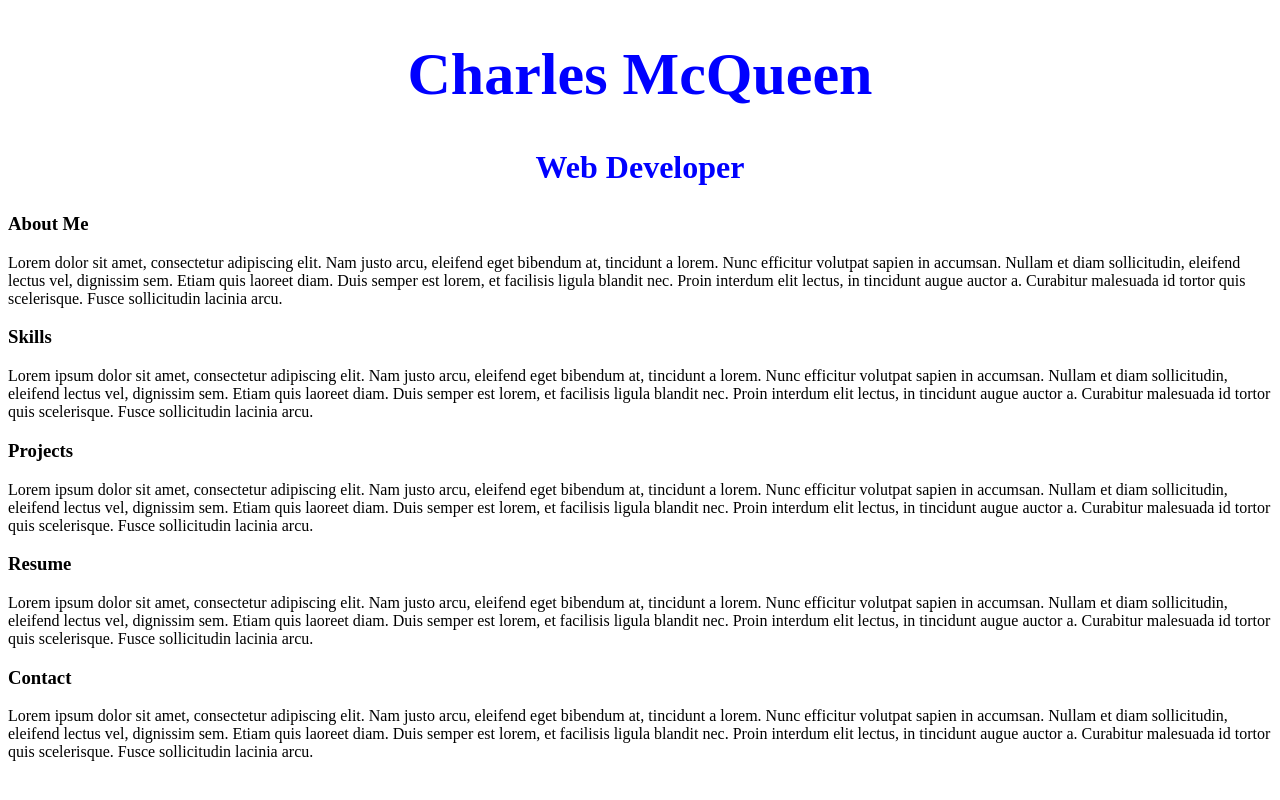
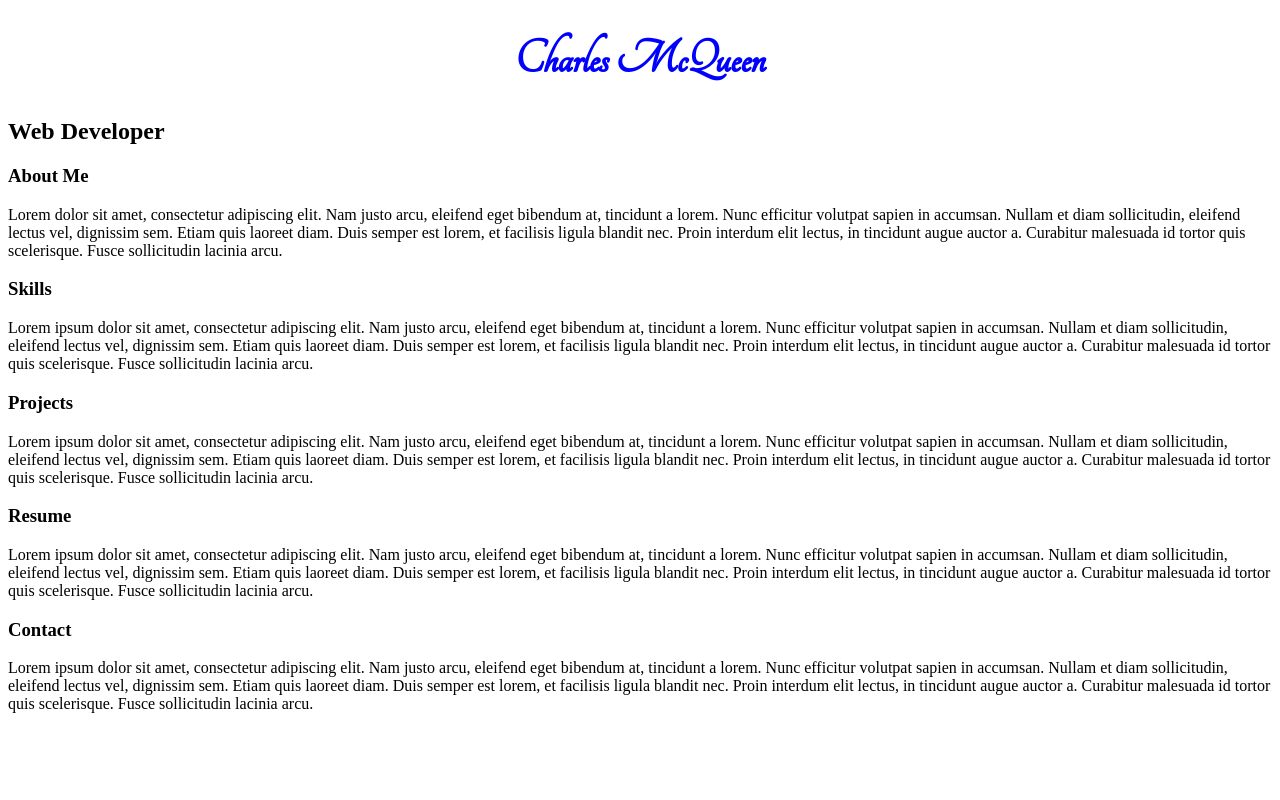
Before and after one commit to cmcqueen1987/cmcqueen1987.github.io, a website: page index.html in a window 1280 px wide. Drawn offline with nearby package versions, Linux system fonts and the light colour scheme.

Commit message:
changed fonts for titles

```diff
--- a/index.html
+++ b/index.html
@@ -5,6 +5,7 @@
       <meta name="viewport" content="width=device-width, initial-scale=1">
 
       <link rel="stylesheet" type="text/css" href="main.css">
+      <link rel="stylesheet" type="text/css" href="https://fonts.googleapis.com/css?family=Tangerine">
       <script src="https://code.jquery.com/jquery-3.2.1.min.js"></script>
       <script src="index.js" type="text/javascript" charset="utf-8" defer></script>
     </head>
--- a/main.css
+++ b/main.css
@@ -4,14 +4,16 @@ body {
 
 h1 {
   color: blue;
-  font-size: 60px;
   text-align: center;
+  font-size: 100px;
+  font-family: 'Tangerine', serif;
 }
 
-h2 {
+h1 {
   color: blue;
-  font-size: 32px;
   text-align: center;
+  font-size: 50px;
+  font-family: 'Tangerine', serif;
 }
 
 h3 {
```
